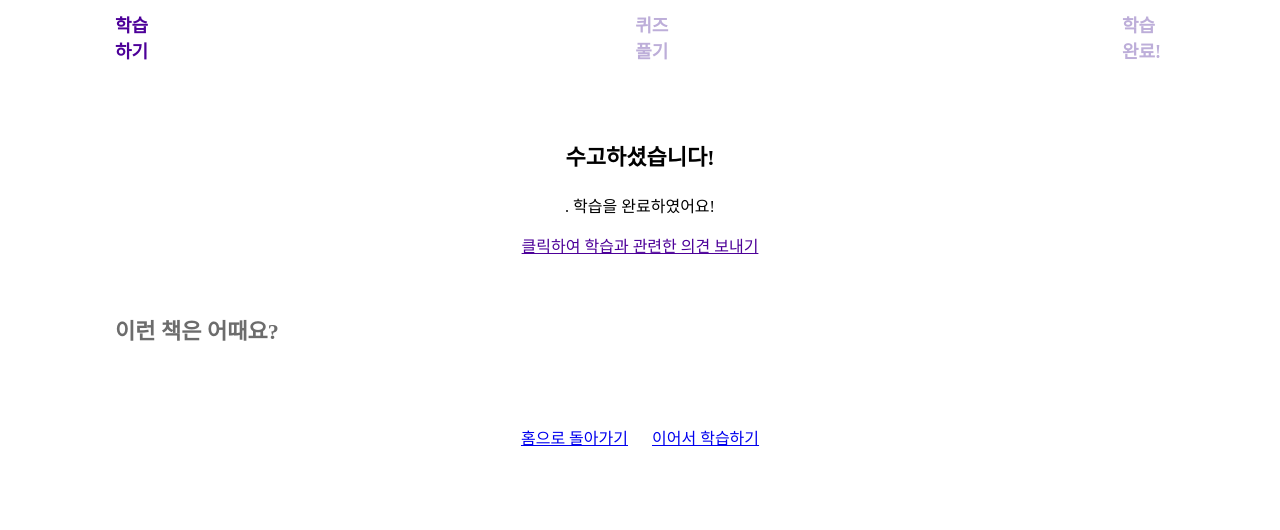
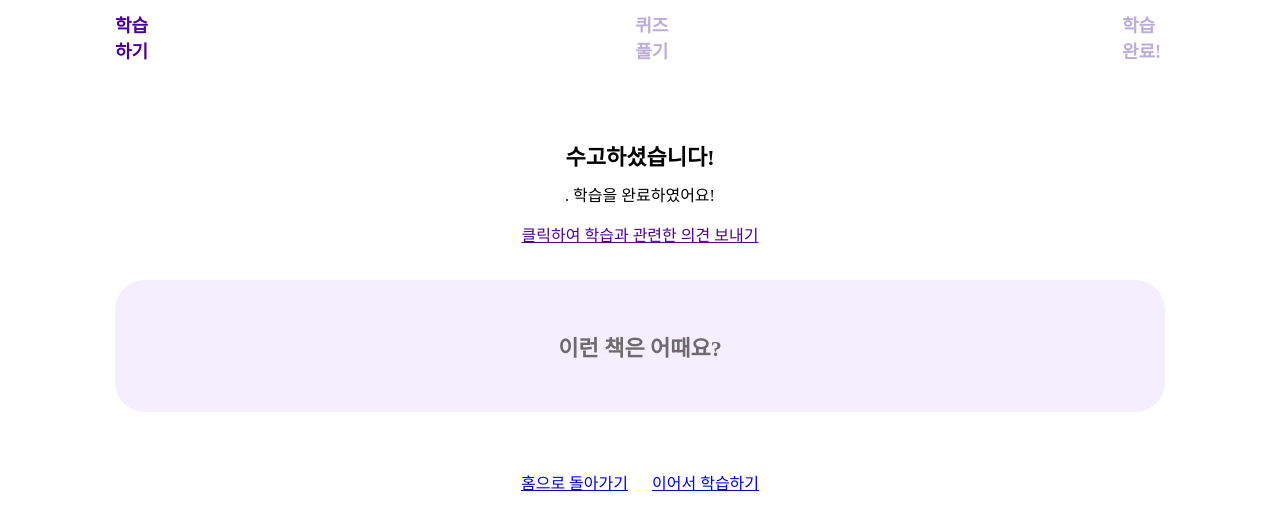
Before and after one commit to 2025-HERETHON/2025-herethon-5, a Django app: template templates/learn/learn_complete.html in a window 1280 px wide. Shown: the part 241-771 px from the top of the page. Run offline with Django 3.2, Linux system fonts and the light colour scheme; the template is opened without the code that fills it, so the values that code supplies are empty; some web fonts are replaced.

Commit message:
Fix : 학습완료 페이지 css 1차 수정

```diff
--- a/static/css/learn/learn_complete.css
+++ b/static/css/learn/learn_complete.css
@@ -87,7 +87,8 @@ body {
   font-size: 22px;
   font-style: normal;
   font-weight: 700;
-  margin-bottom: 22px;
+  margin-bottom: 11px;
+  margin-top: 11px;
 }
 .box_content {
   font-size: 16px;
@@ -141,6 +142,16 @@ body {
   font-size: 16px;
 }
 
+.recommendation_container {
+  display: flex;
+  justify-content: center;
+  flex-direction: column;
+  background-color: #f4eeff;
+  border-radius: 30px;
+  padding: 28px 48px;
+  margin: 0;
+}
+
 /* 없애야할것들-참고사항 */
 .study {
   color: #4d0099;
@@ -192,11 +203,3 @@ button {
   padding: 26px 0;
   margin-bottom: 34px;
 }
-.graybox {
-  display: flex;
-  justify-content: center;
-  flex-direction: column;
-  background-color: #f5f5f5;
-  border-radius: 30px;
-  padding: 64px 48px;
-}
--- a/templates/learn/learn_complete.html
+++ b/templates/learn/learn_complete.html
@@ -52,7 +52,7 @@
       <br />
 
       <!-- 책 추천 -->
-      <div class="recommedation_container">
+      <div class="recommendation_container">
         <h3 class="recommendation_text">이런 책은 어때요?</h3>
 
         {% for book in book_recommendations %} {{ book.content|linebreaksbr }}
```
